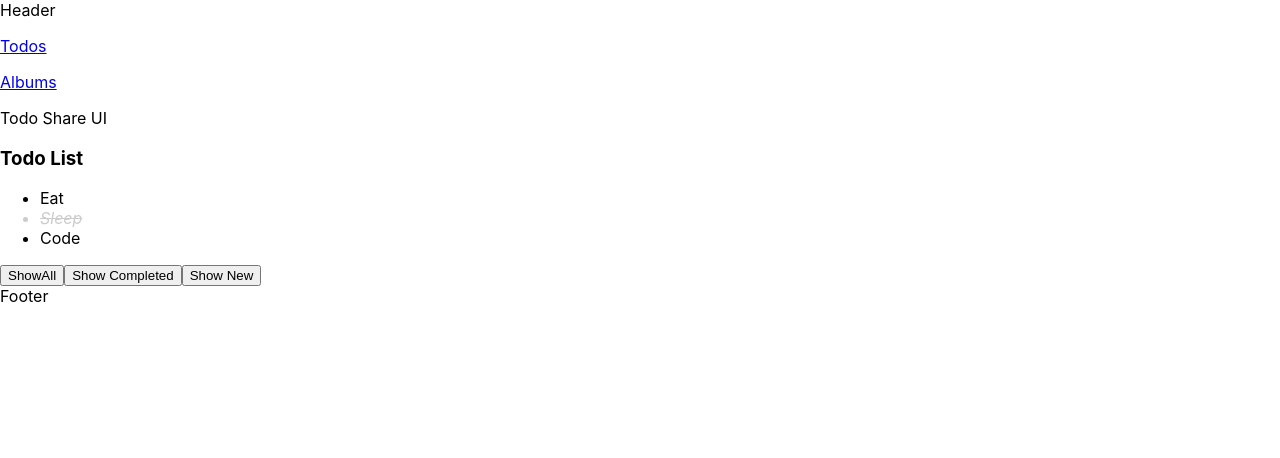
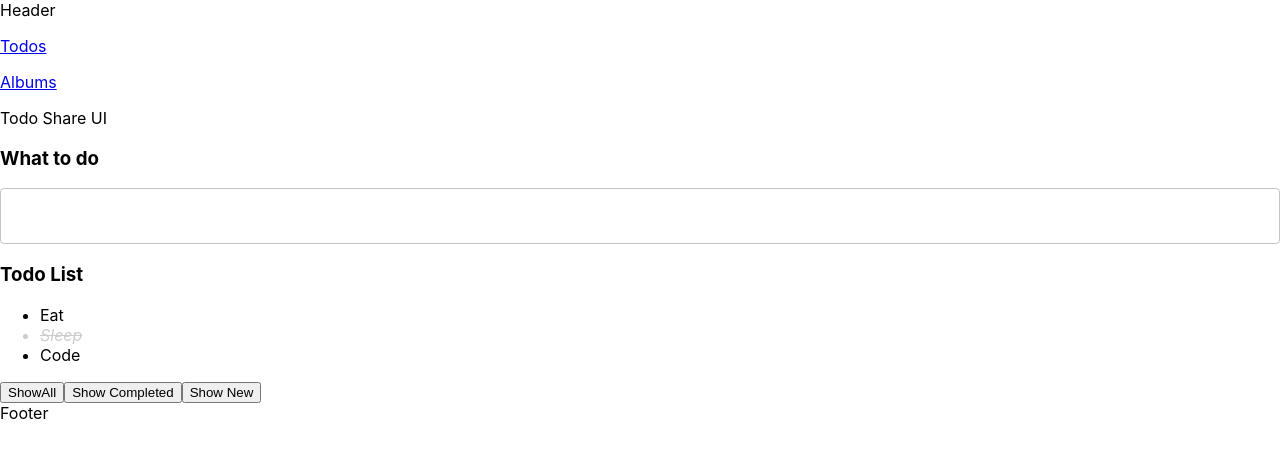
Before and after one commit to GrayPham/learn-reactjs, a React (Create React App) app: page /todo-list in a window 1280 px wide. Shown: the top 458 px of the page. Built offline with nearby package versions, Linux system fonts and the light colour scheme; no server answers.

Commit message:
Cài đặt TodoForm với react-hook-form

```diff
--- /dev/null
+++ b/src/components/form-controls/InputField/index.jsx
@@ -0,0 +1,15 @@
+import React from "react";
+import PropTypes from "prop-types";
+import { TextField } from "@mui/material";
+
+InputField.propTypes = {};
+
+function InputField(props) {
+  return (
+    <div>
+      <TextField fullWidth />
+    </div>
+  );
+}
+
+export default InputField;
--- /dev/null
+++ b/src/features/Todo/components/TodoForm/index.jsx
@@ -0,0 +1,27 @@
+import React from "react";
+import PropTypes from "prop-types";
+import InputField from "../../../../components/form-controls/InputField";
+import { useForm } from "react-hook-form";
+
+TodoForm.propTypes = {
+  onSubmit: PropTypes.func,
+};
+
+function TodoForm(props) {
+  const form = useForm({
+    defaultValues: {
+      title: "",
+    },
+  });
+
+  const handleSubmit = (values) => {
+    console.log("ToDo FORM: ", values);
+  };
+  return (
+    <form onSubmit={form.handleSubmit(handleSubmit)}>
+      <InputField name="title" lable="Todo" form={form} />
+    </form>
+  );
+}
+
+export default TodoForm;
--- a/src/features/Todo/pages/ListPage/index.jsx
+++ b/src/features/Todo/pages/ListPage/index.jsx
@@ -3,6 +3,7 @@
 import TodoList from "../../components/TodoList";
 import { useHistory, useLocation, useRouteMatch } from "react-router-dom";
 import queryString from "query-string";
+import TodoForm from "../../components/TodoForm";
 ListPage.propTypes = {};
 
 function ListPage(props) {
@@ -93,8 +94,14 @@
     );
   }, [todoList, filteredStatus]); // Chỉ reload dữ liệu khi todoList thay đổi hoặc filter thay đổi
   //console.log(renderedTodoList);
+
+  const handleTodoFormSubmit = (value) => {
+    console.log("Form submit: ", value);
+  };
   return (
     <div>
+      <h3>What to do</h3>
+      <TodoForm onSubmit={handleTodoFormSubmit} />
       <h3>Todo List</h3>
       {/* Goi ham handle  */}
       <TodoList todoList={renderedTodoList} onTodoClick={handleTodoClick} />
```
